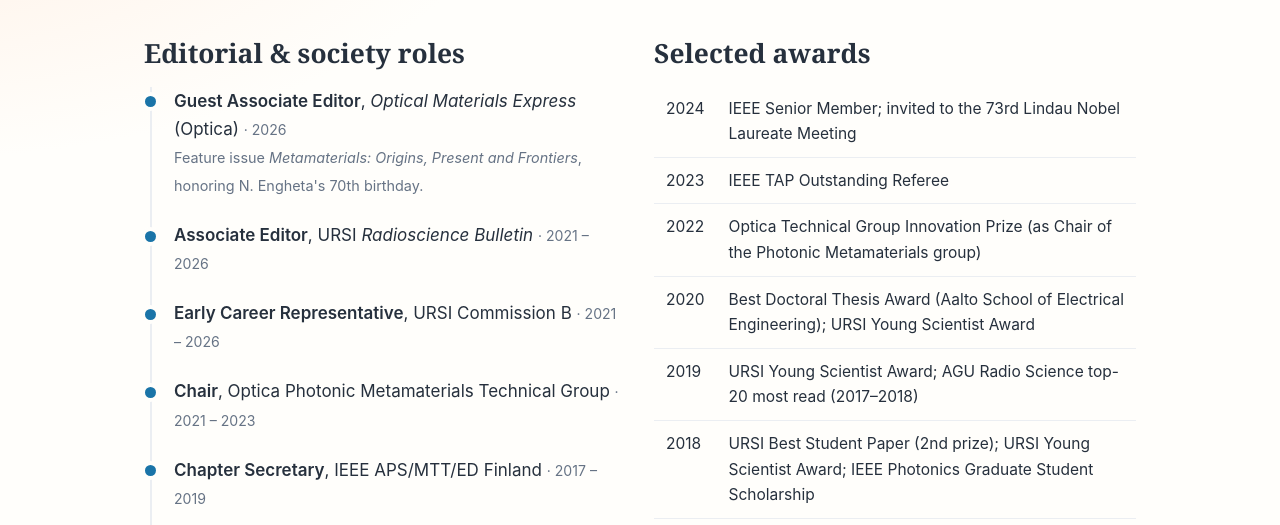
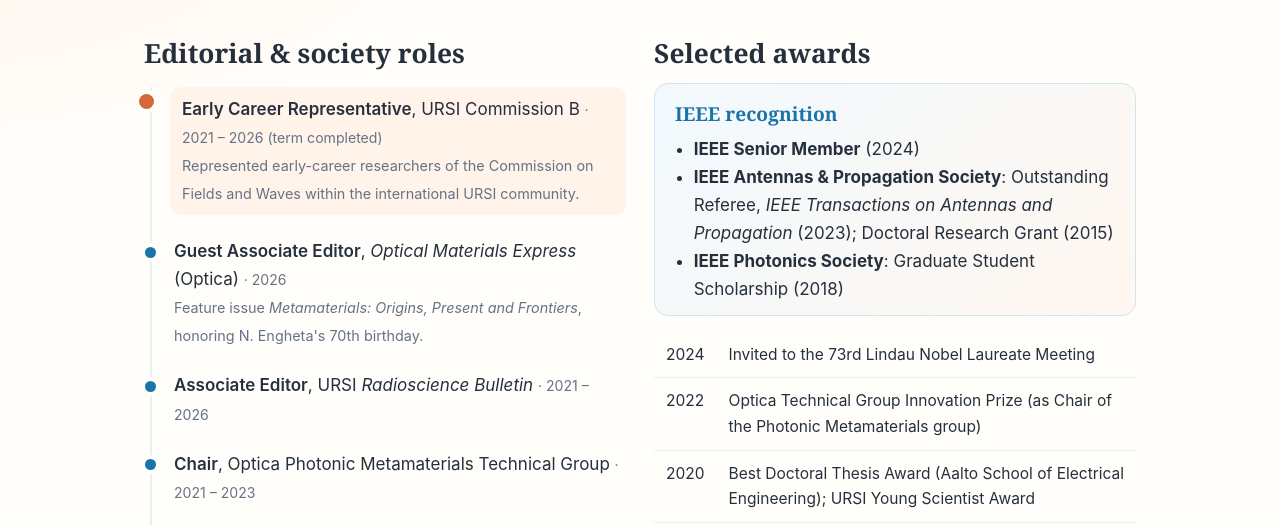
Before and after one commit to dtzarouc/dtzarouc.github.io, a plain HTML site: page service.html in a window 1280 px wide. Shown: the part 238-763 px from the top of the page. Drawn offline with Linux system fonts and the light colour scheme.

Commit message:
Update service.html

```diff
--- a/service.html
+++ b/service.html
@@ -14,9 +14,9 @@
 <div class="two"><div>
 <h2>Editorial &amp; society roles</h2>
 <div class="timeline">
+<div class="item feat"><b>Early Career Representative</b>, URSI Commission B <span class="when">· 2021 – 2026 (term completed)</span><br><span class="note">Represented early-career researchers of the Commission on Fields and Waves within the international URSI community.</span></div>
 <div class="item"><b>Guest Associate Editor</b>, <i>Optical Materials Express</i> (Optica) <span class="when">· 2026</span><br><span class="note">Feature issue <i>Metamaterials: Origins, Present and Frontiers</i>, honoring N. Engheta's 70th birthday.</span></div>
 <div class="item"><b>Associate Editor</b>, URSI <i>Radioscience Bulletin</i> <span class="when">· 2021 – 2026</span></div>
-<div class="item"><b>Early Career Representative</b>, URSI Commission B <span class="when">· 2021 – 2026</span></div>
 <div class="item"><b>Chair</b>, Optica Photonic Metamaterials Technical Group <span class="when">· 2021 – 2023</span></div>
 <div class="item"><b>Chapter Secretary</b>, IEEE APS/MTT/ED Finland <span class="when">· 2017 – 2019</span></div>
 <div class="item"><b>TPC member</b>, AES 2027 (Antennas &amp; Electromagnetic Systems), Athens <span class="when">· 2027</span></div>
@@ -30,15 +30,19 @@
 </div>
 <div>
 <h2>Selected awards</h2>
+<div class="callout ieee"><h3>IEEE recognition</h3>
+<ul>
+<li><b>IEEE Senior Member</b> (2024)</li>
+<li><b>IEEE Antennas &amp; Propagation Society</b>: Outstanding Referee, <i>IEEE Transactions on Antennas and Propagation</i> (2023); Doctoral Research Grant (2015)</li>
+<li><b>IEEE Photonics Society</b>: Graduate Student Scholarship (2018)</li>
+</ul></div>
 <table class="clean">
-<tr><td>2024</td><td>IEEE Senior Member; invited to the 73rd Lindau Nobel Laureate Meeting</td></tr>
-<tr><td>2023</td><td>IEEE TAP Outstanding Referee</td></tr>
+<tr><td>2024</td><td>Invited to the 73rd Lindau Nobel Laureate Meeting</td></tr>
 <tr><td>2022</td><td>Optica Technical Group Innovation Prize (as Chair of the Photonic Metamaterials group)</td></tr>
 <tr><td>2020</td><td>Best Doctoral Thesis Award (Aalto School of Electrical Engineering); URSI Young Scientist Award</td></tr>
 <tr><td>2019</td><td>URSI Young Scientist Award; AGU Radio Science top-20 most read (2017–2018)</td></tr>
-<tr><td>2018</td><td>URSI Best Student Paper (2nd prize); URSI Young Scientist Award; IEEE Photonics Graduate Student Scholarship</td></tr>
-<tr><td>2017</td><td>PIERS Best Student Paper (2nd prize); URSI Young Scientist Award; Nokia Foundation scholarship</td></tr>
-<tr><td>2015</td><td>IEEE AP-S Doctoral Research Grant</td></tr>
+<tr><td>2018</td><td>URSI Best Student Paper (2nd prize); URSI Young Scientist Award</td></tr>
+<tr><td>2017</td><td>PIERS Best Student Paper (2nd prize); URSI Young Scientist Award; <b>Nokia Foundation Scholarship</b></td></tr>
 </table>
 <h2>Invited talks &amp; visits</h2>
 <table class="clean">
```
